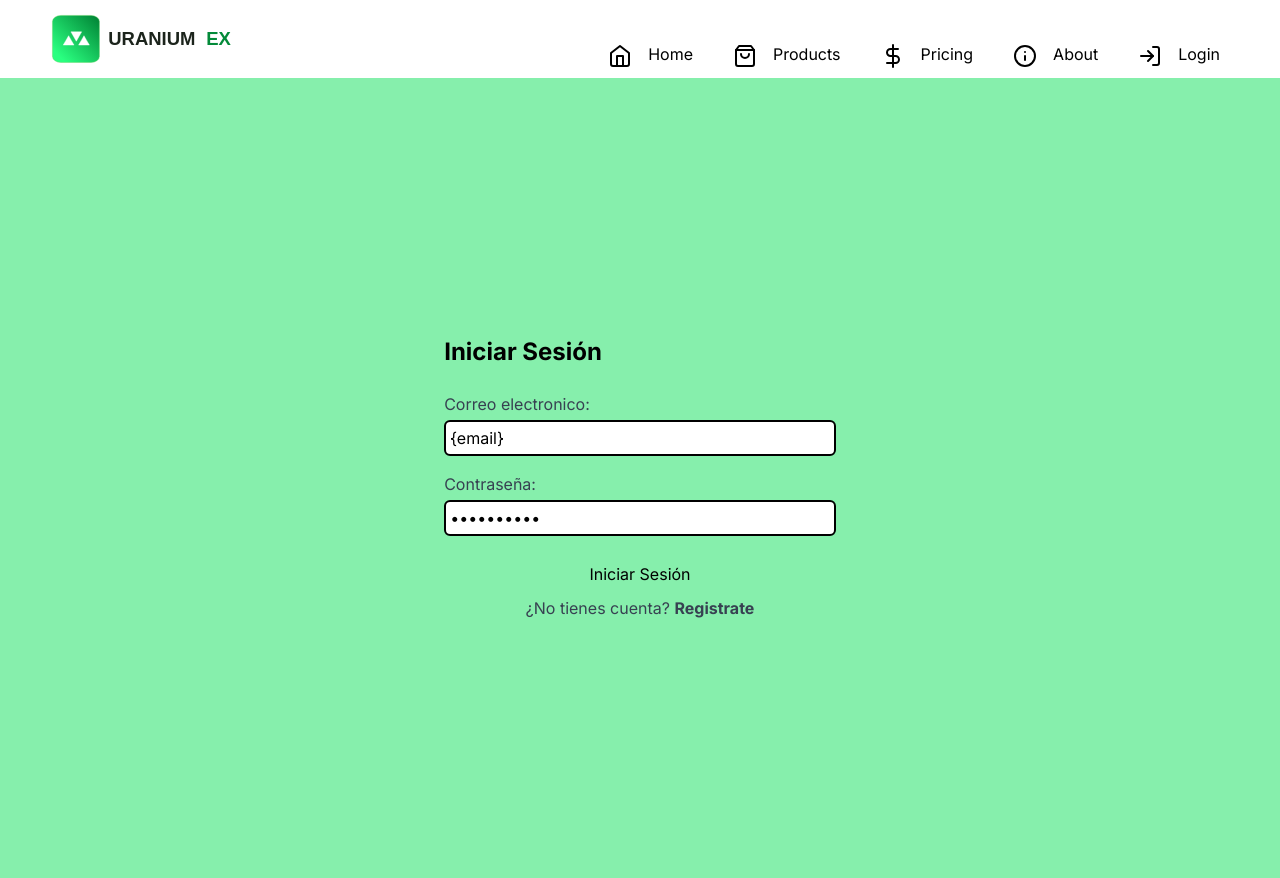
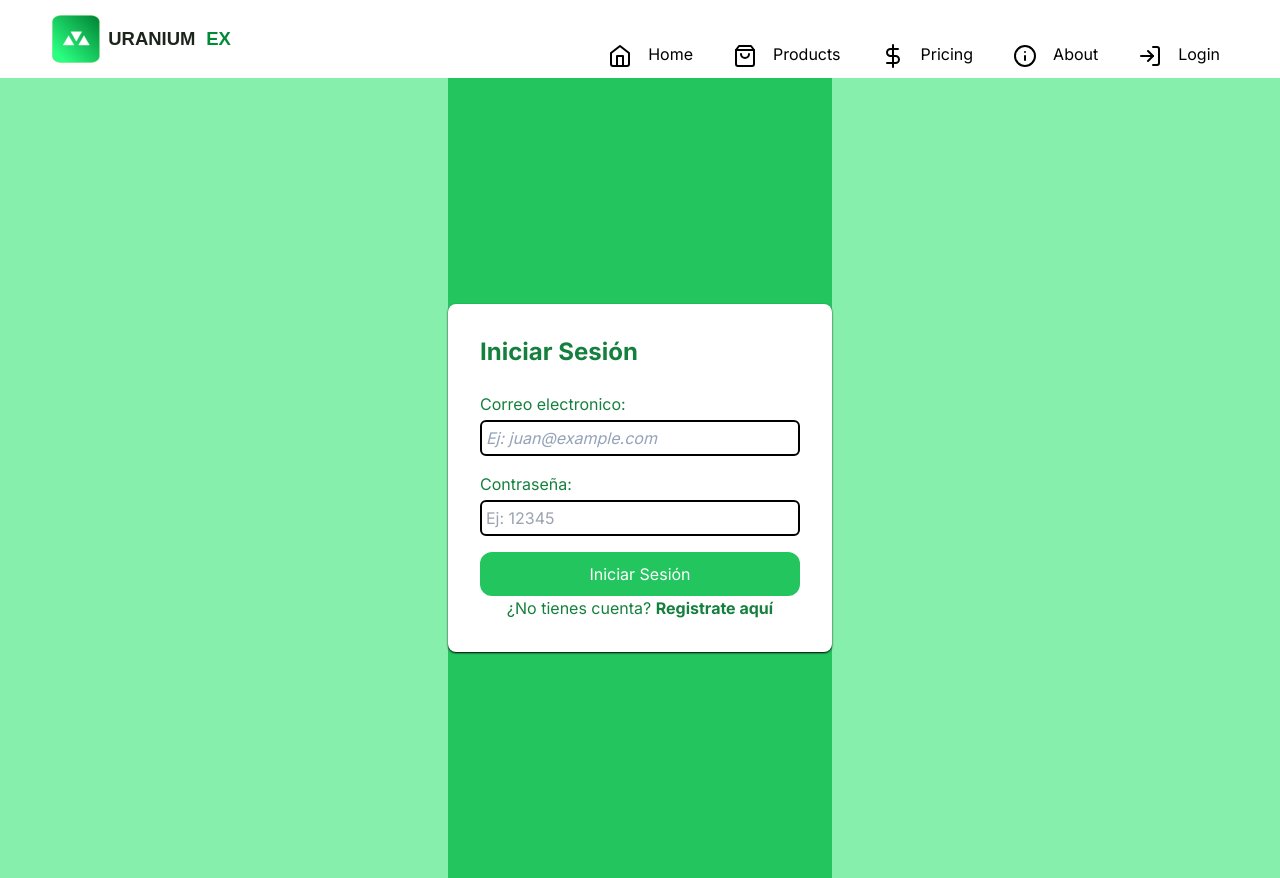
Before and after one commit to Michael-Jimenez-C/Proyecto_dise-o_y_patrones, a Next.js app: page /login in a window 1280 px wide. Built offline with nearby package versions, Linux system fonts and the light colour scheme.

Commit message:
formulario de login

```diff
--- a/src/app/login/page.tsx
+++ b/src/app/login/page.tsx
@@ -1,37 +1,35 @@
 "use client";
 
 import { useForm } from "react-hook-form";
-import LoginLayout from "@/layouts/LoginLayout"
+import LoginLayout from "@/components/layouts/LoginLayout"
 import Link from "next/link";
 import Button from "@/components/button/Button";
 
 export default function Login() {
   const { register, handleSubmit } = useForm();
-  return (<LoginLayout><h1 className="text-2xl font-bold mb-6">Iniciar Sesión</h1>
+  return (<LoginLayout><h1 className="text-2xl font-bold mb-6 text-green-700">Iniciar Sesión</h1>
   <form className="grid">
     <label className="mb-4">
-      <span className="text-gray-700">Correo electronico:</span>
+      <span className="text-green-700">Correo electronico:</span>
       <input
         type="text"
-        value= "{email}"
         placeholder="Ej: juan@example.com"
-        className="mt-1 w-full rounded-md p-1 focus:outline-slate-400 border-black border-2 placeholder:italic placeholder:text-slate-400"
+        className="mt-1 w-full rounded-md p-1 text-green-700 focus:outline-slate-400 border-black border-2 placeholder:italic placeholder:text-slate-400"
       />
     </label>
     <label className=" mb-4">
-      <span className="text-gray-700">Contraseña:</span>
+      <span className="text-green-700">Contraseña:</span>
       <input
         type="password"
-        value="{password}"
         placeholder="Ej: 12345"
-        className=" mt-1 w-full rounded-md p-1 border-black border-2 focus:outline-slate-400"
+        className=" mt-1 w-full rounded-md p-1 text-green-700 border-black border-2 focus:outline-slate-400"
       />
     </label>
-    <Button className="" handler={()=>{}}>Iniciar Sesión</Button>
-    <p className="text-gray-700 text-center">
+    <Button className="bg-green-500 rounded-xl hover:bg-green-600 text-white" handler={()=>{}}>Iniciar Sesión</Button>
+    <p className="text-green-700 text-center">
       ¿No tienes cuenta?{" "}
       <Link href="/register" className="font-bold">
-        Registrate
+        Registrate aquí
       </Link>
     </p>
   </form></LoginLayout>
--- /dev/null
+++ b/src/components/layouts/LoginLayout.jsx
@@ -0,0 +1,7 @@
+export default function LoginLayout({children}){
+    return(<div className="bg-green-500 min-h-screen flex items-center justify-center">
+    <div className="bg-white p-8 rounded-lg shadow-md w-96 shadow-sm shadow-black">
+      {children}
+    </div>
+  </div>)
+}
--- a/src/layouts/LoginLayout.jsx
+++ /dev/null
@@ -1,7 +0,0 @@
-export default function LoginLayout({children}){
-    return(<div className="bg-green-100 min-h-screen flex items-center justify-center">
-    <div className="bg-green-50 p-8 rounded-lg shadow-md w-96 shadow-sm shadow-black">
-      {children}
-    </div>
-  </div>)
-}
```
